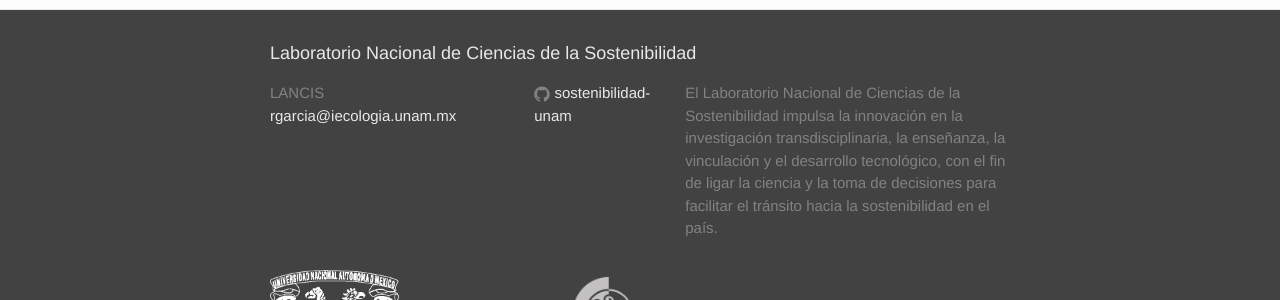
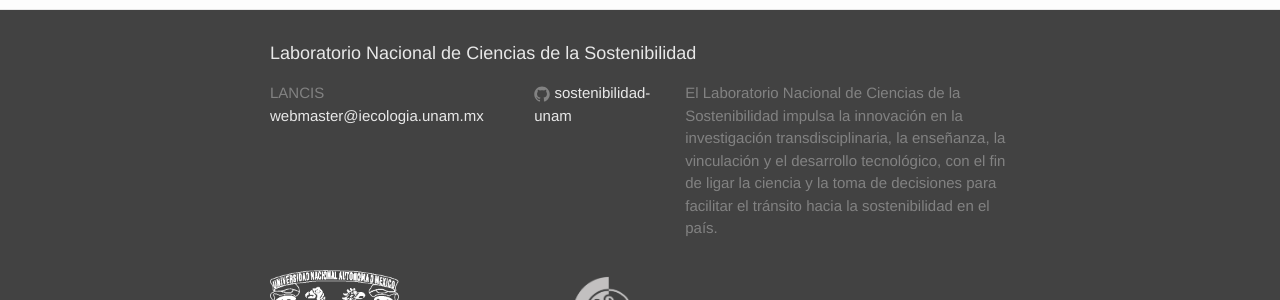
Before and after one commit to marcoajh/sostenibilidad-unam.github.io, a Jekyll site: the page built from 00_proyectos.md, in a window 1280 px wide. Shown: the part 319-619 px from the top of the page. Built offline with Jekyll 4.4.1, drawn with Linux system fonts in a browser that asks for light colours.

Commit message:
Update _config.yml

```diff
--- a/_config.yml
+++ b/_config.yml
@@ -15,7 +15,7 @@
 # in the templates via {{ site.myvariable }}.
 title: Laboratorio Nacional de Ciencias de la Sostenibilidad
 author: LANCIS
-email: rgarcia@iecologia.unam.mx
+email: webmaster@iecologia.unam.mx
 description: > # this means to ignore newlines until "baseurl:"
   El Laboratorio Nacional de Ciencias de la Sostenibilidad impulsa
   la innovación en la investigación transdisciplinaria, la
```
